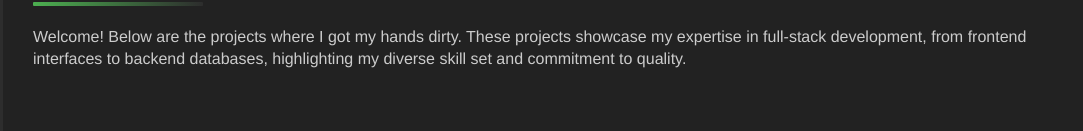
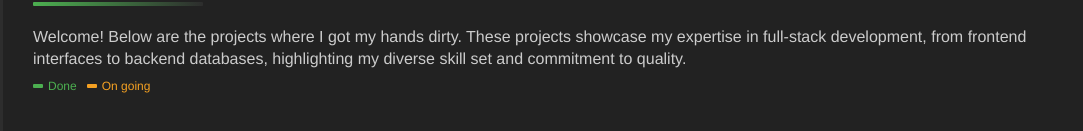
Before and after one commit to abolajii/portfolio-ts, a React (Vite) app: page / in a window 1280 px wide. Shown: the part 1301-1432 px from the top of the page, without its empty margins (197-1280 px from the left). Built offline with nearby package versions, Linux system fonts and the light colour scheme.

Commit message:
first commit

```diff
--- a/src/index.css
+++ b/src/index.css
@@ -142,6 +142,10 @@ img {
 
 .flex-3 {
   flex: 3;
+}
+
+.gap-sm {
+  gap: 10px;
 }
 
 /* Grid Utility Classes */
--- a/src/pages/Work.tsx
+++ b/src/pages/Work.tsx
@@ -1,5 +1,4 @@
 import { MdWorkHistory } from "react-icons/md";
-// import React from "react";
 import styled from "styled-components";
 
 const Container = styled.div`
@@ -12,6 +11,33 @@ const Container = styled.div`
   .project {
     padding-top: 10px;
     line-height: 1.4;
+  }
+
+  .icon {
+    height: 4px;
+    width: 10px;
+    border-radius: 1px;
+    margin-right: 5px;
+  }
+
+  .done-icon {
+    background-color: #4caf50; /* Green for Done */
+  }
+
+  .ongoing-icon {
+    background-color: #f4a022; /* Orange for On going */
+  }
+
+  .icon-title {
+    font-size: 12px;
+  }
+
+  .done-title {
+    color: #4caf50; /* Green for Done */
+  }
+
+  .ongoing-title {
+    color: #f4a022; /* Orange for On going */
   }
 `;
 
@@ -30,82 +56,28 @@ const Line = styled.div`
   margin-top: 5px;
 `;
 
-// const Filter = styled.div`
-//   display: flex;
-//   align-items: center;
-//   justify-content: center;
-//   height: 30px;
-//   width: 30px;
-//   background: linear-gradient(to left, #2d2d2d, #7e967f);
-//   cursor: pointer;
-//   margin-right: 10px;
-
-//   &:hover {
-//     background-color: rgba(192, 227, 192, 0.1);
-//   }
-
-//   &:active {
-//     transform: scale(1.04);
-//   }
-// `;
-
-// const FilterContent = styled.div<{ isVisible: boolean }>`
-//   max-height: ${(props) => (props.isVisible ? "400px" : "0")};
-//   height: 20px;
-//   overflow: hidden;
-//   transition: max-height 0.3s ease-in-out;
-// `;
-
 const IconContainer = styled.div`
   display: flex;
   align-items: center;
   justify-content: center;
-  /* border: 1px solid rgba(0, 255, 0, 0.07); */
   height: 30px;
   width: 30px;
   background: linear-gradient(to right, #2d2d2d, #7e967f);
-  /* border-radius: 50%; */
 `;
 
 const Work = () => {
-  //   const [isFilterContentVisible, setIsFilterContentVisible] =
-  //     React.useState(false);
-
-  //   const toggleFilterContent = () => {
-  //     setIsFilterContentVisible((prev) => !prev);
-  //   };
-
   return (
     <Container>
       <div className="flex">
         <div className="mr-md">
-          <Heading>my projects</Heading>
+          <Heading>My Projects</Heading>
           <Line />
         </div>
         <IconContainer className="flex center">
           <MdWorkHistory size={22} color="#ffffff" />
         </IconContainer>
       </div>
-      {/* <div className="flex">
-        <div className="mr-md flex-1">
-          <Heading>Projects</Heading>
-          <Line />
-        </div>
-        {/* <div className="flex">
-          <Filter onClick={toggleFilterContent}>
-            <MdFilterList color="#fff" size={20} />
-          </Filter>
-          <FilterContent
-            isVisible={isFilterContentVisible}
-            className="flex align-center"
-          >
-            <Checkbox color="#f44336" label="All" />
-            <Checkbox color="#ff9800" label="Done" />
-            <Checkbox color="#4caf50" label="On going" />
-          </FilterContent>
-        </div>
-      </div>
-      */}
+
       <div>
         <div className="flex">
           <p className="project">
@@ -116,6 +88,16 @@ const Work = () => {
           </p>
         </div>
       </div>
+      <div className="flex gap-sm">
+        <div className="flex align-center mt-sm">
+          <div className="icon done-icon" />
+          <p className="icon-title done-title">Done</p>
+        </div>
+        <div className="flex align-center mt-sm">
+          <div className="icon ongoing-icon" />
+          <p className="icon-title ongoing-title">On going</p>
+        </div>
+      </div>
     </Container>
   );
 };
```
